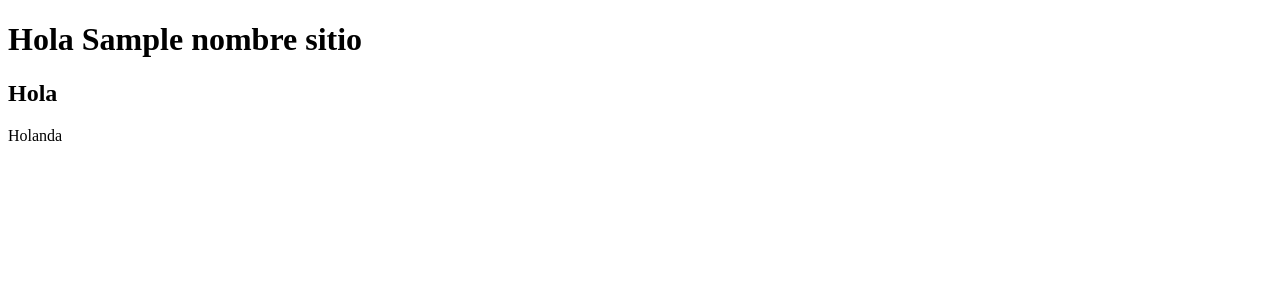
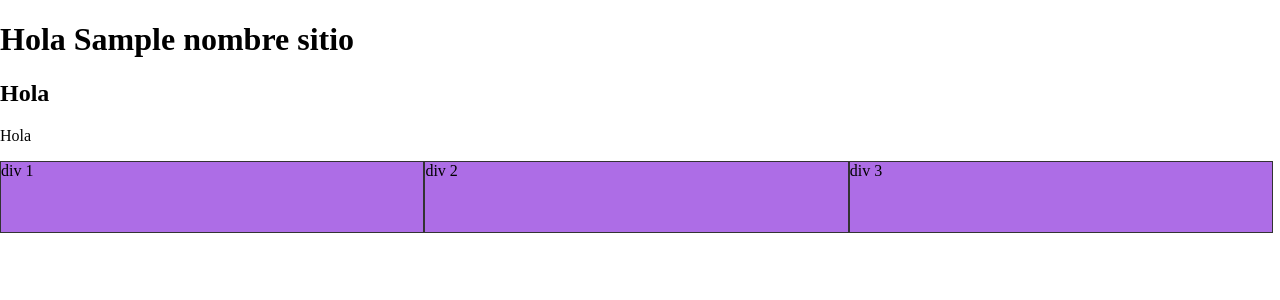
Before and after one commit to AgusAcevedo/DjangoTest, a Django app: template templates/vistaprevia/index.html in a window 1280 px wide. Shown: the top 300 px of the page. Run offline with Django 3.2, Linux system fonts and the light colour scheme; the template is opened without the code that fills it: most values are stand-ins (such as "Sample title", 1, 10 or a date in 2020).

Commit message:
Modulo 2 Unidad 2 Finalizado

```diff
--- a/diplotst/urls.py
+++ b/diplotst/urls.py
@@ -16,13 +16,15 @@ Including another URLconf
 from django.conf import settings
 from django.contrib import admin
 from django.urls import path, include
+from django.conf.urls.static import static
 
 urlpatterns = [
     path('vistaprevia/', include('vistaprevia.urls')),
     path('accounts/', include('registration.backends.default.urls')),
     path('admin/', admin.site.urls),
     path('usuarios/', include('usuarios.urls')),
-]
+
+] + static(settings.MEDIA_URL, document_root=settings.MEDIA_ROOT)
 
 if settings.DEBUG:
     import debug_toolbar
--- /dev/null
+++ b/static_dev/css/main.css
@@ -0,0 +1,46 @@
+body{
+    margin:0px;
+    padding:0px
+}
+div{
+    float:left;
+    width: 100%;
+    height: 70px;
+    background-color: #5D5EE6;
+    border: solid 1px #333;
+    margin: 0px;
+    padding: 0px;
+}
+
+@media screen and (min-width: 576px){
+    div{
+        background-color: #e6d468;
+    }
+}
+
+@media screen and (min-width: 768px){
+    div{
+        background-color: #57e668;
+        width: 49.5%
+    }
+}
+
+@media screen and (min-width: 992px){
+    div{
+        background-color: #6ad2e6;
+        width: 33%
+    }
+}
+
+@media screen and (min-width: 1200px){
+    div{
+        background-color: #ad6de6;
+    }
+}
+
+@media screen and (min-width: 1400px){
+    div{
+        background-color: #e6756b;
+
+    }
+}
--- a/templates/base.html
+++ b/templates/base.html
@@ -1,16 +1,17 @@
-<!DOCTYPE html>
+{% load static %}
+<!Doctype html>
+<html lang="es">
+	<head>
+		<meta charset="utf-8">
+	   	<meta name="viewport" content="width=device-width, initial-scale=1">
+	   	<title>{% block title %}{% if page_title %}{{ page_title }} - {% endif %}{{ site_name }}{% endblock %}</title>
+		<meta name="keywords" content="{{ palabras_claves }}" />
+		<meta name="description" content="{{ descripcion }}" />
+	   	<link rel="stylesheet" type="text/css" href="{% static 'css/main.css' %}" />
+	</head>
+	<body>
+		{% block content %}
 
-<html>
-    <head>
-
-
-
-
-    </head>
-
-    <body>
-        {% block content %}{% endblock %}
-
-
-    </body>
+		{% endblock %}
+	</body>
 </html>
--- /dev/null
+++ b/templates/layout.html
@@ -0,0 +1,18 @@
+{% extends "base.html" %}
+{% load i18n %}
+
+{% block content %}
+
+
+
+
+
+    {% block contenedor %}
+
+
+    {% endblock  %}
+
+
+
+
+{% endblock  %}
--- a/templates/vistaprevia/index.html
+++ b/templates/vistaprevia/index.html
@@ -1,12 +1,13 @@
-<!DOCTYPE html>
-<html>
-    <head>
+{% extends "layout.html" %}
+{% load static %}
 
-    </head>
-    <body>
+{% block contenedor %}
+            <h1>Hola {{nombre_sitio}}</h1>
+            <h2> Hola </h2>
+            <p>Hola</p>
 
-        <h1>Hola {{nombre_sitio}}</h1>
-        <h2>Hola</h2>
-        <p>Holanda</p>
-    </body>
-</html>
+            <div>div 1</div>
+            <div>div 2</div>
+            <div>div 3</div>
+
+{% endblock %}
```
Also changed, not shown: diplotst/settings.py (+4 -4 lines), templates/vistaprevia/index---.html (added, +23 -0 lines), 2 other files.
